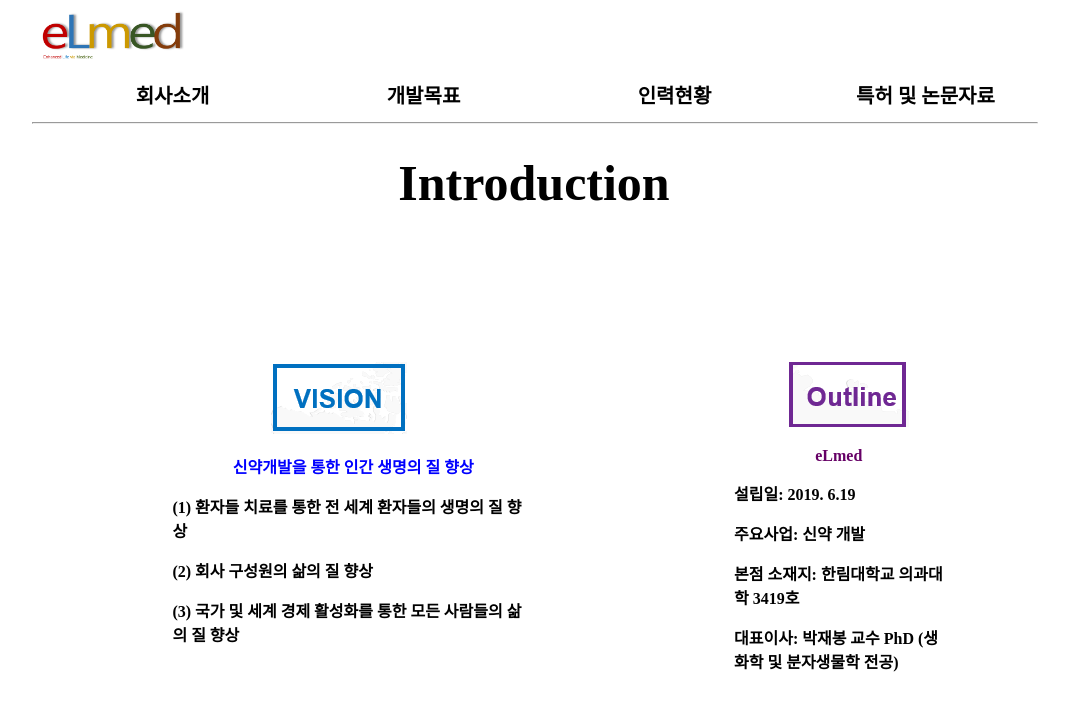
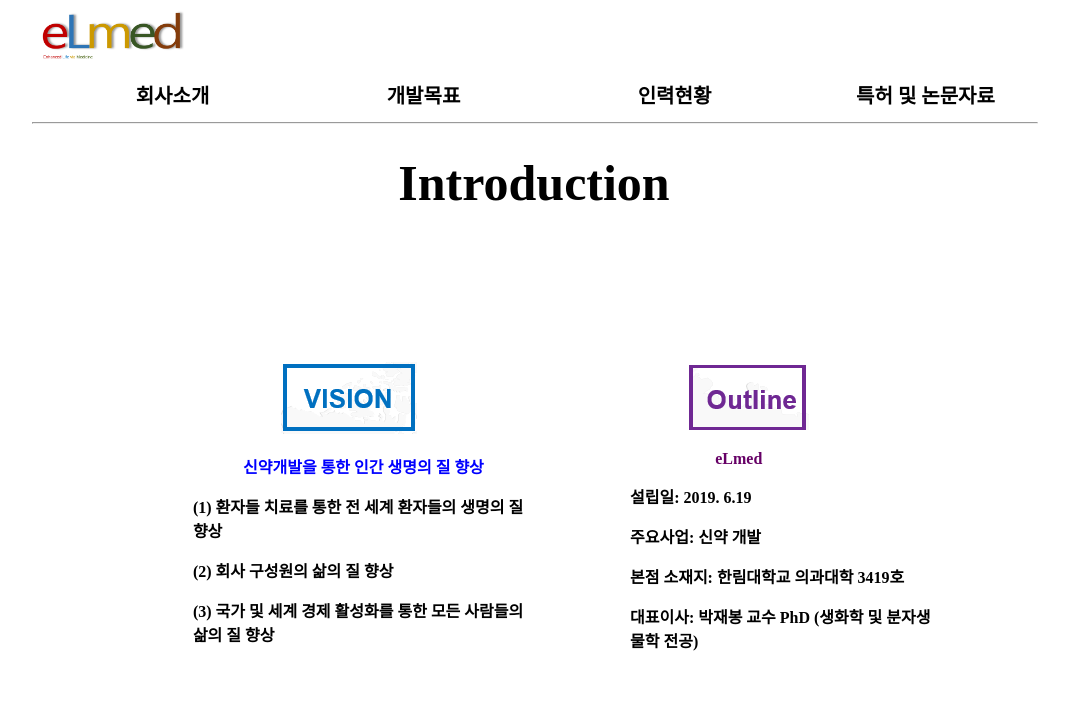
Before and after one commit to Gumuge/eLmede, a React (Create React App) app: page /info in a window 1280 px wide. Shown: the top 710 px of the page, without its empty margins (106-1175 px from the left). Built offline with nearby package versions, Linux system fonts and the light colour scheme; a web font is replaced by a local one.

Commit message:
2021-08-31

```diff
--- a/src/Components/Info.css
+++ b/src/Components/Info.css
@@ -29,8 +29,10 @@
     text-align: center;
 }
 .Outline{
-    margin-left: 200px;
-
+    margin-top: 3px;
+}
+.Vision{
+    margin-left: 5%;
 
 }
 .Vision p{
--- a/src/Components/Info.tsx
+++ b/src/Components/Info.tsx
@@ -37,16 +37,16 @@
             <div className="Outline">
                 <img src={outline}></img>
                 <p style={{color:"#660066" }}>eLmed</p>
-                <p style={{textAlign:"left"}}>
+                <p style={{textAlign:"left", marginLeft:"6em"}}>
                 설립일: 2019. 6.19​
                 </p>
-                <p style={{textAlign:"left"}}>
+                <p style={{textAlign:"left", marginLeft:"6em"}}>
                 주요사업: 신약 개발​
                 </p>
-                <p style={{textAlign:"left"}}>
+                <p style={{textAlign:"left", marginLeft:"6em"}}>
                 본점 소재지: 한림대학교 의과대학 3419호​
                 </p>
-                <p style={{textAlign:"left"}}>
+                <p style={{textAlign:"left", marginLeft:"6em"}}>
                 대표이사: 박재봉 교수 PhD (생화학 및 분자생물학 전공)
                 </p>
             </div>
--- a/src/Components/Target.css
+++ b/src/Components/Target.css
@@ -3,13 +3,11 @@
 }
 .target{
     display: grid;
-}
-.targetArt{
-    width: 100%;
     text-align: center;
 }
+
 .target img{
     margin-left: 100px;
     width: 100%;
-    height: 100%;
+    height: 80%;
 }
```
Also changed, not shown: 1 other file (tests, documents, lock files or other folders).
